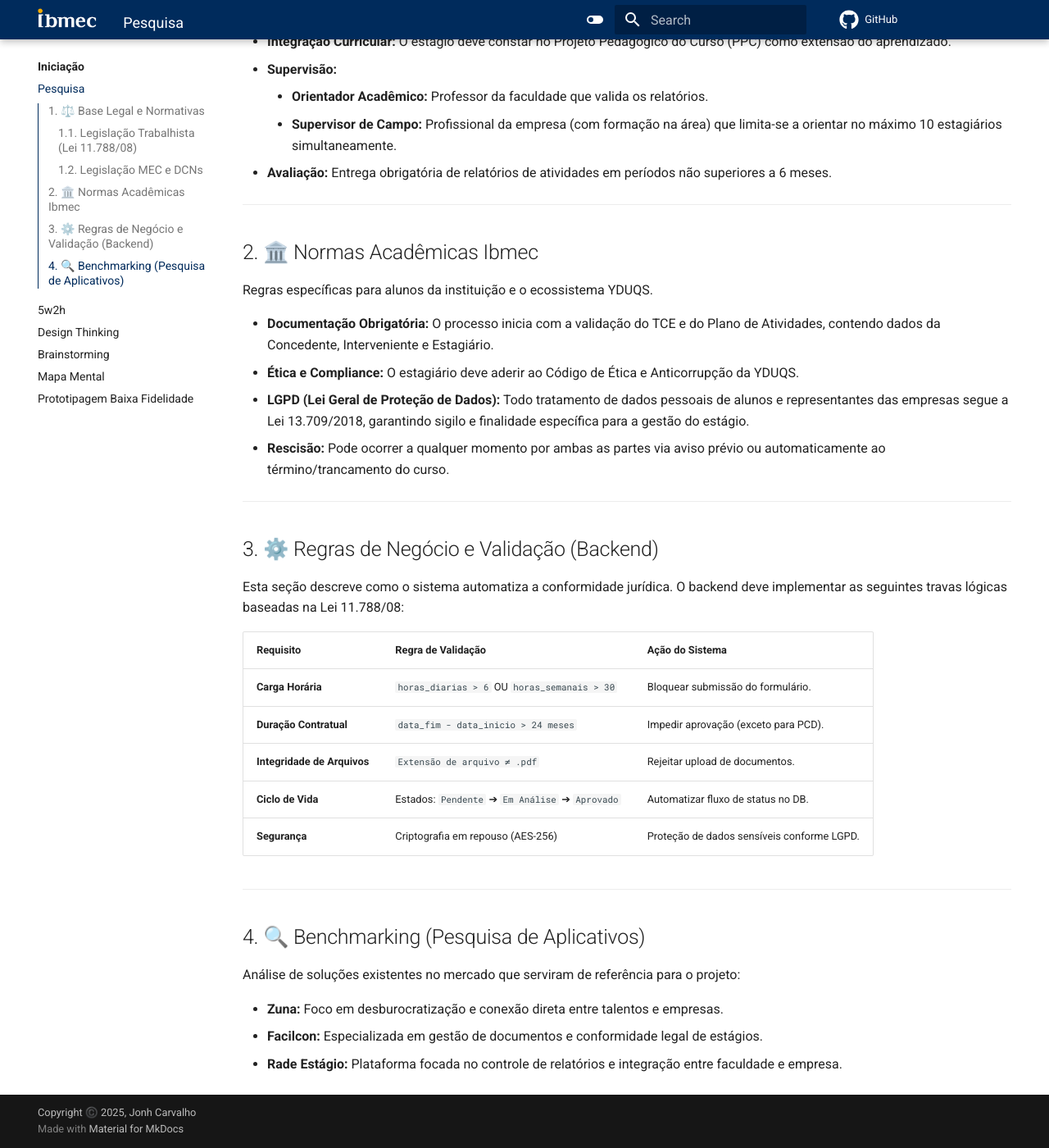
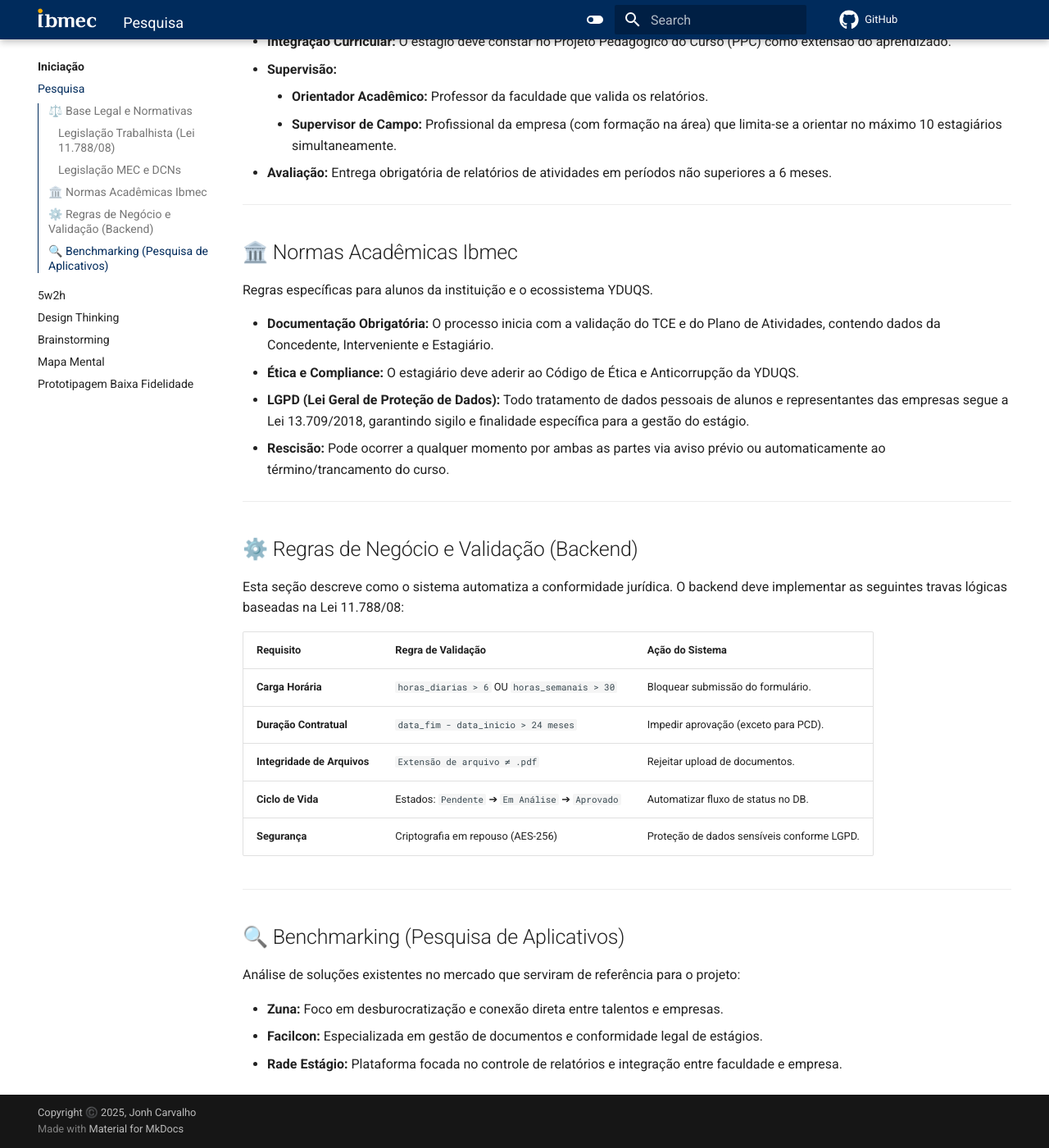
Before and after one commit to Projetos-de-Extensao/PBE_26.1_8002_III, an MkDocs documentation site: the page built from docs/Iniciacao/pesquisa.md, in a window 1280 px wide and 1400 px high, scrolled down 1099 px. Shown: the whole window at 82% size. Built offline with MkDocs 1.6.1 and Material for MkDocs 9.7.7, drawn with Linux system fonts in a browser that asks for light colours; comment, search, counter and statistics services are not loaded; some of the changed text lies outside the part shown.

Commit message:
Frufru de pesquisa

```diff
--- a/docs/Iniciacao/pesquisa.md
+++ b/docs/Iniciacao/pesquisa.md
@@ -2,10 +2,10 @@
 
 ---
 
-## 1. ⚖️ Base Legal e Normativas
+## ⚖️ Base Legal e Normativas
 Nesta seção, consolidamos as regras que regem o estágio a nível nacional.
 
-### 1.1. Legislação Trabalhista (Lei 11.788/08)
+### Legislação Trabalhista (Lei 11.788/08)
 O estágio é um ato educativo escolar supervisionado. Para sua validade jurídica, deve cumprir:
 
 **Requisitos Formais:**
@@ -26,7 +26,7 @@
 * **Recesso Remunerado:** Direito a 30 dias a cada 12 meses (preferencialmente nas férias escolares) ou proporcional ao período estagiado.
 * **Seguro:** Apólice de seguro contra acidentes pessoais obrigatória sob responsabilidade da empresa.
 
-### 1.2. Legislação MEC e DCNs
+### Legislação MEC e DCNs
 Enquanto a Lei do Estágio dita as regras contratuais, as Diretrizes Curriculares Nacionais (DCNs) e o MEC focam no valor pedagógico:
 
 * **Integração Curricular:** O estágio deve constar no Projeto Pedagógico do Curso (PPC) como extensão do aprendizado.
@@ -37,7 +37,7 @@
 
 ---
 
-## 2. 🏛️ Normas Acadêmicas Ibmec
+## 🏛️ Normas Acadêmicas Ibmec
 Regras específicas para alunos da instituição e o ecossistema YDUQS.
 
 * **Documentação Obrigatória:** O processo inicia com a validação do TCE e do Plano de Atividades, contendo dados da Concedente, Interveniente e Estagiário.
@@ -47,7 +47,7 @@
 
 ---
 
-## 3. ⚙️ Regras de Negócio e Validação (Backend)
+## ⚙️ Regras de Negócio e Validação (Backend)
 Esta seção descreve como o sistema automatiza a conformidade jurídica. O backend deve implementar as seguintes travas lógicas baseadas na Lei 11.788/08:
 
 | Requisito | Regra de Validação | Ação do Sistema |
@@ -60,7 +60,7 @@
 
 ---
 
-## 4. 🔍 Benchmarking (Pesquisa de Aplicativos)
+## 🔍 Benchmarking (Pesquisa de Aplicativos)
 Análise de soluções existentes no mercado que serviram de referência para o projeto:
 
 * **Zuna:** Foco em desburocratização e conexão direta entre talentos e empresas.
```
